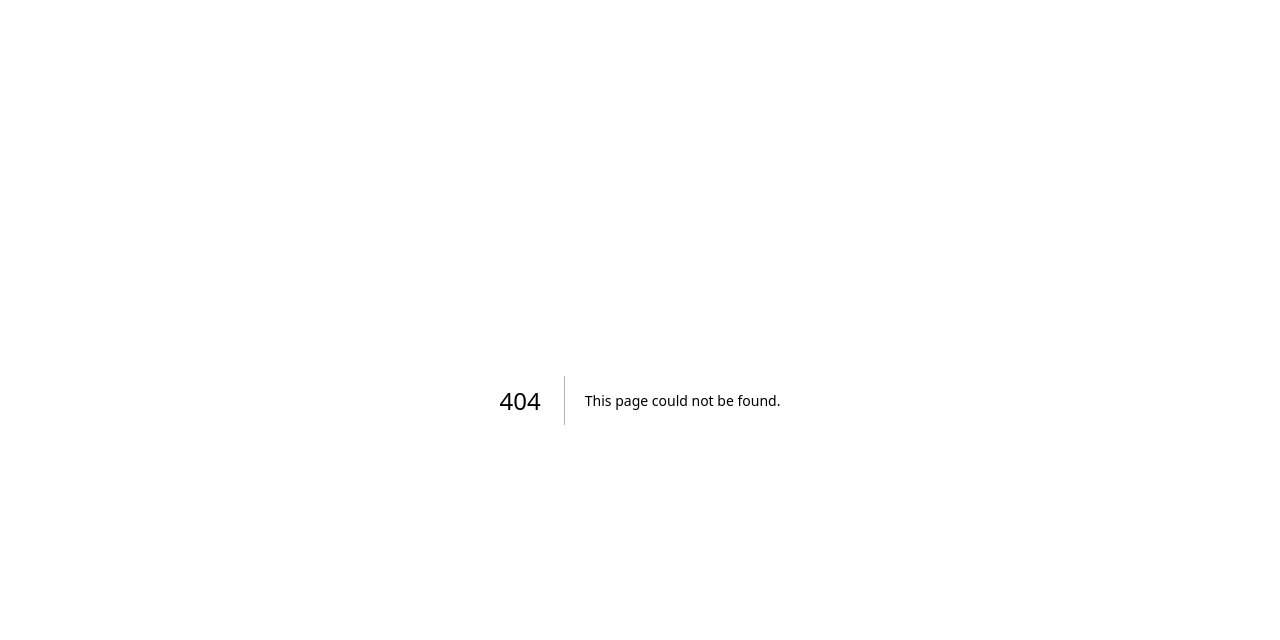
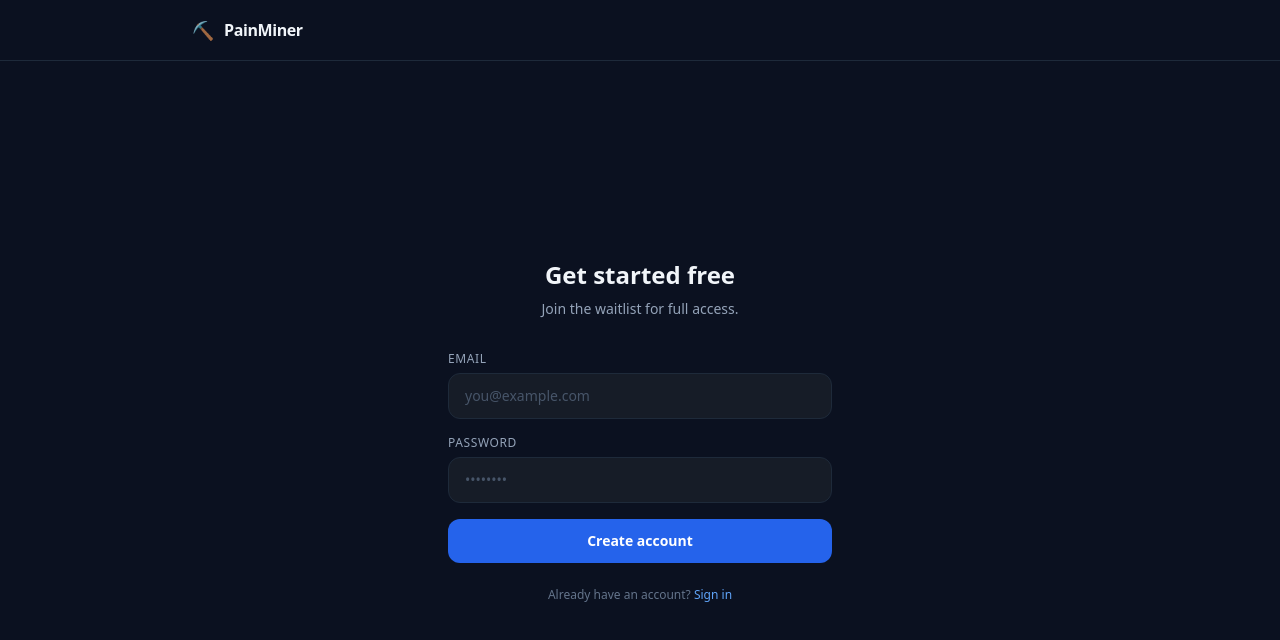
Before and after one commit to Nab20181/Reddit-Pain-Miner, a Next.js app: page /signup in a window 1280 px wide. Before the commit this address had no page. Shown: the top 640 px of the page. Built offline with nearby package versions, Linux system fonts and the light colour scheme.

Commit message:
redesign: digital camo palette + signup/login pages

```diff
--- a/pages/index.js
+++ b/pages/index.js
@@ -9,8 +9,8 @@ const TIMEFRAMES = [
 
 const INTENSITY_COLOR = {
   high: 'bg-red-500/10 text-red-400 border-red-500/20',
-  medium: 'bg-yellow-500/10 text-yellow-400 border-yellow-500/20',
-  low: 'bg-green-500/10 text-green-400 border-green-500/20',
+  medium: 'bg-sky-500/10 text-sky-400 border-sky-500/20',
+  low: 'bg-slate-500/10 text-slate-400 border-slate-500/20',
 };
 
 function Badge({ label, color }) {
@@ -23,7 +23,7 @@ function Badge({ label, color }) {
 
 function Card({ children, className = '' }) {
   return (
-    <div className={`bg-white/[0.03] border border-white/[0.08] rounded-2xl p-5 ${className}`}>
+    <div className={`bg-[#161c27] border border-[#1e2a3a] rounded-2xl p-5 ${className}`}>
       {children}
     </div>
   );
@@ -34,8 +34,8 @@ function SectionHeader({ icon, title, subtitle }) {
     <div className="flex items-center gap-3 mb-4">
       <span className="text-xl">{icon}</span>
       <div>
-        <h2 className="font-semibold text-white text-base">{title}</h2>
-        {subtitle && <p className="text-xs text-gray-500 mt-0.5">{subtitle}</p>}
+        <h2 className="font-semibold text-slate-100 text-base">{title}</h2>
+        {subtitle && <p className="text-xs text-slate-500 mt-0.5">{subtitle}</p>}
       </div>
     </div>
   );
@@ -51,7 +51,7 @@ function CopyButton({ text }) {
   return (
     <button
       onClick={copy}
-      className="text-xs text-gray-500 hover:text-gray-300 transition flex items-center gap-1"
+      className="text-xs text-slate-500 hover:text-slate-300 transition flex items-center gap-1"
     >
       {copied ? '✓ Copied' : 'Copy'}
     </button>
@@ -130,23 +130,21 @@ export default function Home() {
   const serverKeyConfigured = process.env.NEXT_PUBLIC_HAS_SERVER_KEY === 'true';
 
   return (
-    <div className="min-h-screen bg-[#0a0a0a] text-white font-sans">
+    <div className="min-h-screen bg-[#0b1120] text-slate-100 font-sans">
 
       {/* Nav */}
-      <nav className="border-b border-white/[0.06] px-6 py-4">
+      <nav className="border-b border-[#1e2a3a] px-6 py-4">
         <div className="max-w-4xl mx-auto flex items-center justify-between">
           <div className="flex items-center gap-2.5">
             <span className="text-lg">⛏️</span>
-            <span className="font-semibold text-white tracking-tight">PainMiner</span>
+            <span className="font-semibold text-slate-100 tracking-tight">PainMiner</span>
           </div>
-          <a
-            href="https://console.anthropic.com"
-            target="_blank"
-            rel="noopener noreferrer"
-            className="text-xs text-gray-500 hover:text-gray-300 transition"
-          >
-            Get Claude API key →
-          </a>
+          <div className="flex items-center gap-4">
+            <a href="/login" className="text-xs text-slate-400 hover:text-slate-200 transition">Sign in</a>
+            <a href="/signup" className="text-xs bg-blue-600 hover:bg-blue-500 text-white px-3 py-1.5 rounded-lg transition font-medium">
+              Get started
+            </a>
+          </div>
         </div>
       </nav>
 
@@ -155,13 +153,13 @@ export default function Home() {
         {/* Hero */}
         {!analysis && (
           <div className="text-center mb-12">
-            <h1 className="text-4xl font-bold tracking-tight mb-3">
+            <h1 className="text-4xl font-bold tracking-tight mb-3 text-slate-100">
               Find what people{' '}
-              <span className="text-transparent bg-clip-text bg-gradient-to-r from-orange-400 to-red-500">
+              <span className="text-transparent bg-clip-text bg-gradient-to-r from-blue-400 to-cyan-400">
                 actually want
               </span>
             </h1>
-            <p className="text-gray-400 text-lg max-w-xl mx-auto">
+            <p className="text-slate-400 text-lg max-w-xl mx-auto">
               Analyze any subreddit and surface real pain points, product opportunities, and quotes — ready for your next build.
             </p>
           </div>
@@ -171,29 +169,29 @@ export default function Home() {
         <Card className="mb-4">
           <div className="grid grid-cols-1 md:grid-cols-2 gap-4 mb-4">
             <div>
-              <label className="block text-xs font-medium text-gray-400 mb-1.5 uppercase tracking-wider">Subreddit</label>
-              <div className="flex items-center bg-white/[0.05] border border-white/[0.1] rounded-xl overflow-hidden focus-within:border-orange-500/60 transition">
-                <span className="pl-3 text-gray-500 text-sm select-none">r/</span>
+              <label className="block text-xs font-medium text-slate-400 mb-1.5 uppercase tracking-wider">Subreddit</label>
+              <div className="flex items-center bg-[#0d1420] border border-[#1e2a3a] rounded-xl overflow-hidden focus-within:border-blue-500/60 transition">
+                <span className="pl-3 text-slate-500 text-sm select-none">r/</span>
                 <input
                   type="text"
                   value={subreddit}
                   onChange={e => setSubreddit(e.target.value)}
                   onKeyDown={e => e.key === 'Enter' && analyze()}
                   placeholder="solopreneur"
-                  className="flex-1 bg-transparent px-2 py-2.5 text-white placeholder-gray-600 text-sm focus:outline-none"
+                  className="flex-1 bg-transparent px-2 py-2.5 text-slate-100 placeholder-slate-600 text-sm focus:outline-none"
                 />
               </div>
             </div>
             {!serverKeyConfigured && (
               <div>
-                <label className="block text-xs font-medium text-gray-400 mb-1.5 uppercase tracking-wider">Claude API Key</label>
+                <label className="block text-xs font-medium text-slate-400 mb-1.5 uppercase tracking-wider">Claude API Key</label>
                 <input
                   type="password"
                   value={apiKey}
                   onChange={e => { setApiKey(e.target.value); localStorage.setItem('pm_api_key', e.target.value); }}
                   onKeyDown={e => e.key === 'Enter' && analyze()}
                   placeholder="sk-ant-..."
-                  className="w-full bg-white/[0.05] border border-white/[0.1] rounded-xl px-3 py-2.5 text-white placeholder-gray-600 text-sm focus:outline-none focus:border-orange-500/60 transition font-mono"
+                  className="w-full bg-[#0d1420] border border-[#1e2a3a] rounded-xl px-3 py-2.5 text-slate-100 placeholder-slate-600 text-sm focus:outline-none focus:border-blue-500/60 transition font-mono"
                 />
               </div>
             )}
@@ -201,7 +199,7 @@ export default function Home() {
 
           {/* Timeframe */}
           <div className="mb-5">
-            <label className="block text-xs font-medium text-gray-400 mb-2 uppercase tracking-wider">Timeframe</label>
+            <label className="block text-xs font-medium text-slate-400 mb-2 uppercase tracking-wider">Timeframe</label>
             <div className="flex gap-2 flex-wrap">
               {TIMEFRAMES.map(tf => (
                 <button
@@ -209,8 +207,8 @@ export default function Home() {
                   onClick={() => setTimeframe(tf.value)}
                   className={`px-3.5 py-1.5 rounded-lg text-sm font-medium transition ${
                     timeframe === tf.value
-                      ? 'bg-orange-500 text-white'
-                      : 'bg-white/[0.05] text-gray-400 hover:text-white hover:bg-white/[0.08]'
+                      ? 'bg-blue-600 text-white'
+                      : 'bg-[#0d1420] border border-[#1e2a3a] text-slate-400 hover:text-slate-200 hover:border-blue-500/40'
                   }`}
                 >
                   {tf.label}
@@ -222,7 +220,7 @@ export default function Home() {
           <button
             onClick={analyze}
             disabled={loading}
-            className="w-full bg-orange-500 hover:bg-orange-400 active:bg-orange-600 disabled:bg-white/[0.06] disabled:text-gray-600 text-white font-semibold py-3 rounded-xl transition text-sm flex items-center justify-center gap-2"
+            className="w-full bg-blue-600 hover:bg-blue-500 active:bg-blue-700 disabled:bg-[#1e2a3a] disabled:text-slate-600 text-white font-semibold py-3 rounded-xl transition text-sm flex items-center justify-center gap-2"
           >
             {loading ? (
               <>
@@ -249,19 +247,18 @@ export default function Home() {
         {analysis && (
           <div className="space-y-4 mt-8">
 
-            {/* Header row */}
             <div className="flex items-center justify-between mb-2">
               <div>
-                <h2 className="font-semibold text-white">r/{analyzedSub}</h2>
-                <p className="text-xs text-gray-500 mt-0.5">{posts.length} posts · {TIMEFRAMES.find(t => t.value === timeframe)?.label}</p>
+                <h2 className="font-semibold text-slate-100">r/{analyzedSub}</h2>
+                <p className="text-xs text-slate-500 mt-0.5">{posts.length} posts · {TIMEFRAMES.find(t => t.value === timeframe)?.label}</p>
               </div>
               <CopyButton text={fullText} />
             </div>
 
             {/* Summary */}
             {analysis.summary && (
-              <Card className="border-orange-500/20 bg-orange-500/5">
-                <p className="text-gray-300 text-sm leading-relaxed">{analysis.summary}</p>
+              <Card className="border-blue-500/20 bg-blue-500/5">
+                <p className="text-slate-300 text-sm leading-relaxed">{analysis.summary}</p>
               </Card>
             )}
 
@@ -269,21 +266,18 @@ export default function Home() {
             {analysis.painPoints?.length > 0 && (
               <Card>
                 <SectionHeader icon="🔥" title="Pain Points" subtitle="Ranked by intensity" />
-                <div className="space-y-3">
+                <div className="space-y-4">
                   {analysis.painPoints.map((p, i) => (
                     <div key={i} className="flex gap-3 items-start">
-                      <span className="text-gray-600 text-sm font-mono mt-0.5 w-4 shrink-0">{i + 1}</span>
+                      <span className="text-slate-600 text-sm font-mono mt-0.5 w-4 shrink-0">{i + 1}</span>
                       <div className="flex-1">
                         <div className="flex items-center gap-2 mb-1">
-                          <span className="text-white text-sm font-medium">{p.title}</span>
+                          <span className="text-slate-100 text-sm font-medium">{p.title}</span>
                           {p.intensity && (
-                            <Badge
-                              label={p.intensity}
-                              color={INTENSITY_COLOR[p.intensity] || INTENSITY_COLOR.medium}
-                            />
+                            <Badge label={p.intensity} color={INTENSITY_COLOR[p.intensity] || INTENSITY_COLOR.medium} />
                           )}
                         </div>
-                        <p className="text-gray-400 text-sm leading-relaxed">{p.description}</p>
+                        <p className="text-slate-400 text-sm leading-relaxed">{p.description}</p>
                         {p.sources?.length > 0 && (
                           <div className="flex flex-wrap gap-2 mt-2">
                             {p.sources.map((srcIdx) => {
@@ -295,7 +289,7 @@ export default function Home() {
                                   href={post.url}
                                   target="_blank"
                                   rel="noopener noreferrer"
-                                  className="inline-flex items-center gap-1 text-xs text-gray-500 hover:text-orange-400 bg-white/[0.04] hover:bg-white/[0.07] border border-white/[0.08] rounded-lg px-2 py-1 transition"
+                                  className="inline-flex items-center gap-1 text-xs text-slate-500 hover:text-blue-400 bg-[#0d1420] hover:bg-[#0d1420] border border-[#1e2a3a] hover:border-blue-500/30 rounded-lg px-2 py-1 transition"
                                 >
                                   <span>#{srcIdx}</span>
                                   <span className="max-w-[160px] truncate">{post.title}</span>
@@ -320,8 +314,8 @@ export default function Home() {
                   <div className="space-y-3">
                     {analysis.themes.map((t, i) => (
                       <div key={i}>
-                        <p className="text-white text-sm font-medium">{t.theme}</p>
-                        <p className="text-gray-400 text-xs mt-0.5 leading-relaxed">{t.detail}</p>
+                        <p className="text-slate-100 text-sm font-medium">{t.theme}</p>
+                        <p className="text-slate-400 text-xs mt-0.5 leading-relaxed">{t.detail}</p>
                       </div>
                     ))}
                   </div>
@@ -334,8 +328,8 @@ export default function Home() {
                   <div className="space-y-3">
                     {analysis.opportunities.map((o, i) => (
                       <div key={i}>
-                        <p className="text-white text-sm font-medium">{o.idea}</p>
-                        <p className="text-gray-400 text-xs mt-0.5 leading-relaxed">{o.why}</p>
+                        <p className="text-slate-100 text-sm font-medium">{o.idea}</p>
+                        <p className="text-slate-400 text-xs mt-0.5 leading-relaxed">{o.why}</p>
                       </div>
                     ))}
                   </div>
@@ -349,9 +343,9 @@ export default function Home() {
                 <SectionHeader icon="💬" title="Quotes to Save" subtitle="Ready for landing pages & ads" />
                 <div className="space-y-3">
                   {analysis.quotes.map((q, i) => (
-                    <div key={i} className="border-l-2 border-orange-500/30 pl-4">
-                      <p className="text-gray-200 text-sm italic">"{q.text}"</p>
-                      <p className="text-gray-500 text-xs mt-1">{q.why}</p>
+                    <div key={i} className="border-l-2 border-blue-500/30 pl-4">
+                      <p className="text-slate-200 text-sm italic">"{q.text}"</p>
+                      <p className="text-slate-500 text-xs mt-1">{q.why}</p>
                     </div>
                   ))}
                 </div>
@@ -368,12 +362,12 @@ export default function Home() {
                     href={post.url}
                     target="_blank"
                     rel="noopener noreferrer"
-                    className="flex items-center gap-3 px-2 py-2 rounded-lg hover:bg-white/[0.04] transition group"
+                    className="flex items-center gap-3 px-2 py-2 rounded-lg hover:bg-[#0d1420] transition group"
                   >
-                    <span className="text-gray-600 text-xs font-mono w-5 shrink-0 text-right">{i + 1}</span>
-                    <p className="flex-1 text-gray-400 group-hover:text-gray-200 text-sm truncate transition">{post.title}</p>
-                    <span className="text-gray-600 text-xs shrink-0">↑{post.score.toLocaleString()}</span>
-                    <span className="text-gray-700 group-hover:text-orange-400 text-xs transition">↗</span>
+                    <span className="text-slate-600 text-xs font-mono w-5 shrink-0 text-right">{i + 1}</span>
+                    <p className="flex-1 text-slate-400 group-hover:text-slate-200 text-sm truncate transition">{post.title}</p>
+                    <span className="text-slate-600 text-xs shrink-0">↑{post.score.toLocaleString()}</span>
+                    <span className="text-slate-700 group-hover:text-blue-400 text-xs transition">↗</span>
                   </a>
                 ))}
               </div>
@@ -382,7 +376,7 @@ export default function Home() {
           </div>
         )}
 
-        <p className="text-center text-gray-700 text-xs mt-12">
+        <p className="text-center text-slate-700 text-xs mt-12">
           API keys stay in your browser session only · Built with Next.js + Claude
         </p>
       </div>
--- /dev/null
+++ b/pages/login.js
@@ -0,0 +1,70 @@
+import { useState } from 'react';
+import Link from 'next/link';
+
+export default function Login() {
+  const [email, setEmail] = useState('');
+  const [password, setPassword] = useState('');
+
+  const handleSubmit = (e) => {
+    e.preventDefault();
+    // Supabase auth goes here later
+  };
+
+  return (
+    <div className="min-h-screen bg-[#0b1120] text-slate-100 flex flex-col">
+      <nav className="border-b border-[#1e2a3a] px-6 py-4">
+        <div className="max-w-4xl mx-auto">
+          <Link href="/" className="flex items-center gap-2.5 w-fit">
+            <span className="text-lg">⛏️</span>
+            <span className="font-semibold text-slate-100 tracking-tight">PainMiner</span>
+          </Link>
+        </div>
+      </nav>
+
+      <div className="flex-1 flex items-center justify-center px-6 py-16">
+        <div className="w-full max-w-sm">
+          <div className="text-center mb-8">
+            <h1 className="text-2xl font-bold text-slate-100 mb-2">Welcome back</h1>
+            <p className="text-slate-400 text-sm">Sign in to your account.</p>
+          </div>
+
+          <form onSubmit={handleSubmit} className="space-y-4">
+            <div>
+              <label className="block text-xs font-medium text-slate-400 mb-1.5 uppercase tracking-wider">Email</label>
+              <input
+                type="email"
+                value={email}
+                onChange={e => setEmail(e.target.value)}
+                required
+                placeholder="you@example.com"
+                className="w-full bg-[#161c27] border border-[#1e2a3a] rounded-xl px-4 py-3 text-slate-100 placeholder-slate-600 text-sm focus:outline-none focus:border-blue-500/60 transition"
+              />
+            </div>
+            <div>
+              <label className="block text-xs font-medium text-slate-400 mb-1.5 uppercase tracking-wider">Password</label>
+              <input
+                type="password"
+                value={password}
+                onChange={e => setPassword(e.target.value)}
+                required
+                placeholder="••••••••"
+                className="w-full bg-[#161c27] border border-[#1e2a3a] rounded-xl px-4 py-3 text-slate-100 placeholder-slate-600 text-sm focus:outline-none focus:border-blue-500/60 transition"
+              />
+            </div>
+            <button
+              type="submit"
+              className="w-full bg-blue-600 hover:bg-blue-500 text-white font-semibold py-3 rounded-xl transition text-sm mt-2"
+            >
+              Sign in
+            </button>
+          </form>
+
+          <p className="text-center text-slate-500 text-xs mt-6">
+            Don't have an account?{' '}
+            <Link href="/signup" className="text-blue-400 hover:text-blue-300 transition">Sign up</Link>
+          </p>
+        </div>
+      </div>
+    </div>
+  );
+}
--- /dev/null
+++ b/pages/signup.js
@@ -0,0 +1,85 @@
+import { useState } from 'react';
+import Link from 'next/link';
+
+export default function Signup() {
+  const [email, setEmail] = useState('');
+  const [password, setPassword] = useState('');
+  const [submitted, setSubmitted] = useState(false);
+
+  const handleSubmit = (e) => {
+    e.preventDefault();
+    // Supabase auth goes here later
+    setSubmitted(true);
+  };
+
+  return (
+    <div className="min-h-screen bg-[#0b1120] text-slate-100 flex flex-col">
+      <nav className="border-b border-[#1e2a3a] px-6 py-4">
+        <div className="max-w-4xl mx-auto">
+          <Link href="/" className="flex items-center gap-2.5 w-fit">
+            <span className="text-lg">⛏️</span>
+            <span className="font-semibold text-slate-100 tracking-tight">PainMiner</span>
+          </Link>
+        </div>
+      </nav>
+
+      <div className="flex-1 flex items-center justify-center px-6 py-16">
+        <div className="w-full max-w-sm">
+          {submitted ? (
+            <div className="text-center">
+              <div className="text-4xl mb-4">✅</div>
+              <h2 className="text-xl font-bold text-slate-100 mb-2">You're on the list</h2>
+              <p className="text-slate-400 text-sm">We'll be in touch when PainMiner launches. In the meantime, try the tool.</p>
+              <Link href="/" className="mt-6 inline-block text-sm text-blue-400 hover:text-blue-300 transition">
+                ← Back to app
+              </Link>
+            </div>
+          ) : (
+            <>
+              <div className="text-center mb-8">
+                <h1 className="text-2xl font-bold text-slate-100 mb-2">Get started free</h1>
+                <p className="text-slate-400 text-sm">Join the waitlist for full access.</p>
+              </div>
+
+              <form onSubmit={handleSubmit} className="space-y-4">
+                <div>
+                  <label className="block text-xs font-medium text-slate-400 mb-1.5 uppercase tracking-wider">Email</label>
+                  <input
+                    type="email"
+                    value={email}
+                    onChange={e => setEmail(e.target.value)}
+                    required
+                    placeholder="you@example.com"
+                    className="w-full bg-[#161c27] border border-[#1e2a3a] rounded-xl px-4 py-3 text-slate-100 placeholder-slate-600 text-sm focus:outline-none focus:border-blue-500/60 transition"
+                  />
+                </div>
+                <div>
+                  <label className="block text-xs font-medium text-slate-400 mb-1.5 uppercase tracking-wider">Password</label>
+                  <input
+                    type="password"
+                    value={password}
+                    onChange={e => setPassword(e.target.value)}
+                    required
+                    placeholder="••••••••"
+                    className="w-full bg-[#161c27] border border-[#1e2a3a] rounded-xl px-4 py-3 text-slate-100 placeholder-slate-600 text-sm focus:outline-none focus:border-blue-500/60 transition"
+                  />
+                </div>
+                <button
+                  type="submit"
+                  className="w-full bg-blue-600 hover:bg-blue-500 text-white font-semibold py-3 rounded-xl transition text-sm mt-2"
+                >
+                  Create account
+                </button>
+              </form>
+
+              <p className="text-center text-slate-500 text-xs mt-6">
+                Already have an account?{' '}
+                <Link href="/login" className="text-blue-400 hover:text-blue-300 transition">Sign in</Link>
+              </p>
+            </>
+          )}
+        </div>
+      </div>
+    </div>
+  );
+}
```
